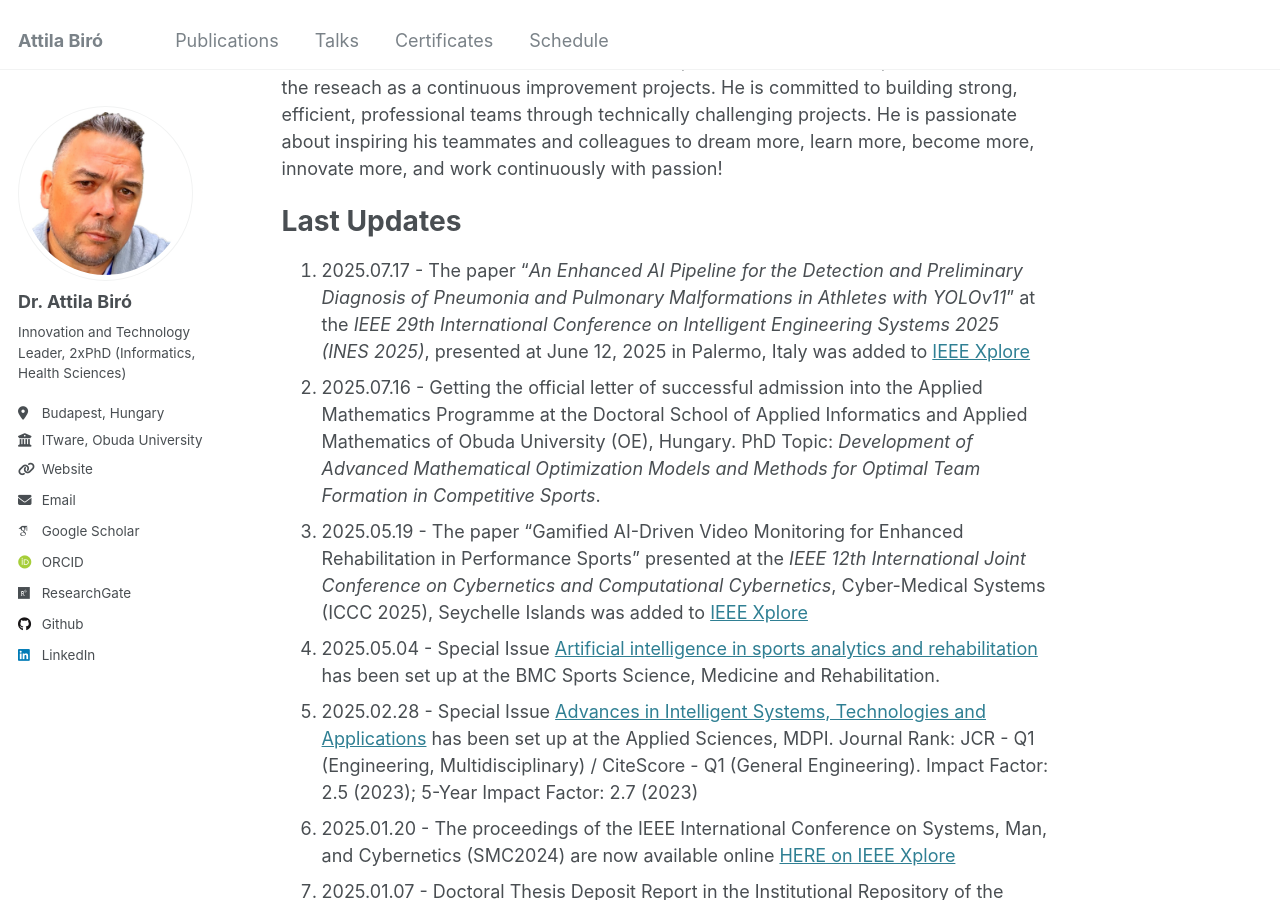
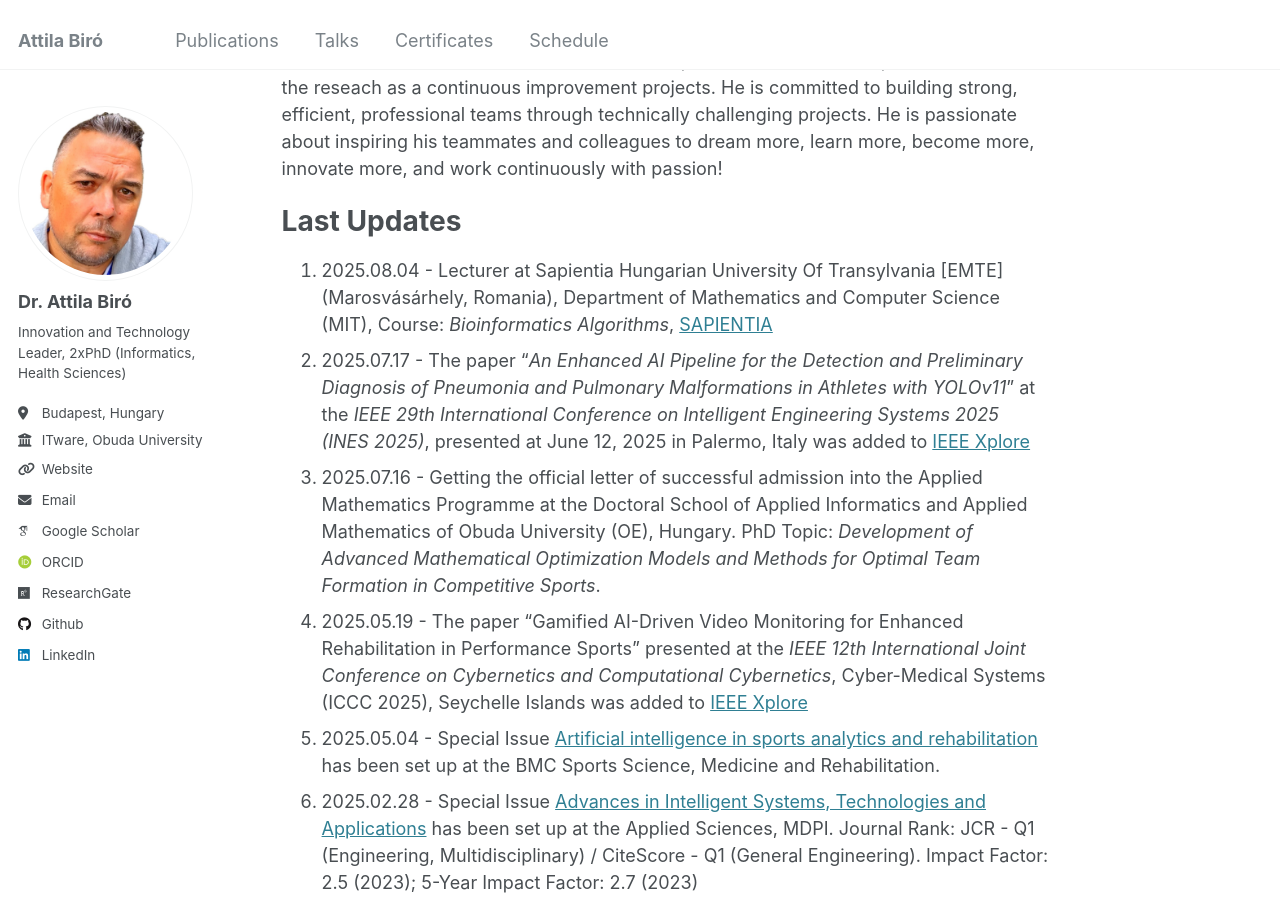
Before and after one commit to biroka/biroka.github.io, a Jekyll site: the page built from _pages/about.md, in a window 1280 px wide and 900 px high, scrolled down 628 px. Built offline with Jekyll 4.4.1, drawn with Linux system fonts in a browser that asks for light colours; some web fonts are replaced.

Commit message:
Update about.md

```diff
--- a/_pages/about.md
+++ b/_pages/about.md
@@ -17,13 +17,14 @@ His motivation is to ensure the business development, software development as we
 
 Last Updates
 ======
-1. 2025.07.17 - The paper "_An Enhanced AI Pipeline for the Detection and Preliminary Diagnosis of Pneumonia and Pulmonary Malformations in Athletes with YOLOv11_" at the _IEEE 29th International Conference on Intelligent Engineering Systems 2025 (INES 2025)_, presented at June 12, 2025 in Palermo, Italy was added to [IEEE Xplore](https://doi.org/10.1109/INES67149.2025.11078199)
-2. 2025.07.16 - Getting the official letter of successful admission into the Applied Mathematics Programme at the Doctoral School of Applied Informatics and Applied Mathematics of Obuda University (OE), Hungary. PhD Topic: _Development of Advanced Mathematical Optimization Models and Methods for Optimal Team Formation in Competitive Sports_.
-3. 2025.05.19 - The paper "Gamified AI-Driven Video Monitoring for Enhanced Rehabilitation in Performance Sports" presented at the _IEEE 12th International Joint Conference on Cybernetics and Computational Cybernetics_, Cyber-Medical Systems (ICCC 2025), Seychelle Islands was added to [IEEE Xplore](https://doi.org/10.1109/ICCC64928.2025.10999140)
-4. 2025.05.04 - Special Issue [Artificial intelligence in sports analytics and rehabilitation](https://bit.ly/3YqPdTL) has been set up at the BMC Sports Science, Medicine and Rehabilitation.
-5. 2025.02.28 - Special Issue [Advances in Intelligent Systems, Technologies and Applications](https://www.mdpi.com/journal/applsci/special_issues/5IQ6DOHB42) has been set up at the Applied Sciences, MDPI. Journal Rank: JCR - Q1 (Engineering, Multidisciplinary) / CiteScore - Q1 (General Engineering). Impact Factor: 2.5 (2023); 5-Year Impact Factor: 2.7 (2023)
-6. 2025.01.20 - The proceedings of the IEEE International Conference on Systems, Man, and Cybernetics (SMC2024) are now available online [HERE on IEEE Xplore](https://ieeexplore.ieee.org/xpl/conhome/10830919/proceeding)
-7. 2025.01.07 - Doctoral Thesis Deposit Report in the Institutional Repository of the University of Malaga (RIUMA).
+1. 2025.08.04 - Lecturer at Sapientia Hungarian University Of Transylvania [EMTE] (Marosvásárhely, Romania), Department of Mathematics and Computer Science (MIT), Course: _Bioinformatics Algorithms_, [SAPIENTIA](https://ms.sapientia.ro/)
+2. 2025.07.17 - The paper "_An Enhanced AI Pipeline for the Detection and Preliminary Diagnosis of Pneumonia and Pulmonary Malformations in Athletes with YOLOv11_" at the _IEEE 29th International Conference on Intelligent Engineering Systems 2025 (INES 2025)_, presented at June 12, 2025 in Palermo, Italy was added to [IEEE Xplore](https://doi.org/10.1109/INES67149.2025.11078199)
+3. 2025.07.16 - Getting the official letter of successful admission into the Applied Mathematics Programme at the Doctoral School of Applied Informatics and Applied Mathematics of Obuda University (OE), Hungary. PhD Topic: _Development of Advanced Mathematical Optimization Models and Methods for Optimal Team Formation in Competitive Sports_.
+4. 2025.05.19 - The paper "Gamified AI-Driven Video Monitoring for Enhanced Rehabilitation in Performance Sports" presented at the _IEEE 12th International Joint Conference on Cybernetics and Computational Cybernetics_, Cyber-Medical Systems (ICCC 2025), Seychelle Islands was added to [IEEE Xplore](https://doi.org/10.1109/ICCC64928.2025.10999140)
+5. 2025.05.04 - Special Issue [Artificial intelligence in sports analytics and rehabilitation](https://bit.ly/3YqPdTL) has been set up at the BMC Sports Science, Medicine and Rehabilitation.
+6. 2025.02.28 - Special Issue [Advances in Intelligent Systems, Technologies and Applications](https://www.mdpi.com/journal/applsci/special_issues/5IQ6DOHB42) has been set up at the Applied Sciences, MDPI. Journal Rank: JCR - Q1 (Engineering, Multidisciplinary) / CiteScore - Q1 (General Engineering). Impact Factor: 2.5 (2023); 5-Year Impact Factor: 2.7 (2023)
+7. 2025.01.20 - The proceedings of the IEEE International Conference on Systems, Man, and Cybernetics (SMC2024) are now available online [HERE on IEEE Xplore](https://ieeexplore.ieee.org/xpl/conhome/10830919/proceeding)
+8. 2025.01.07 - Doctoral Thesis Deposit Report in the Institutional Repository of the University of Malaga (RIUMA).
 
 
 Affiliations
```
